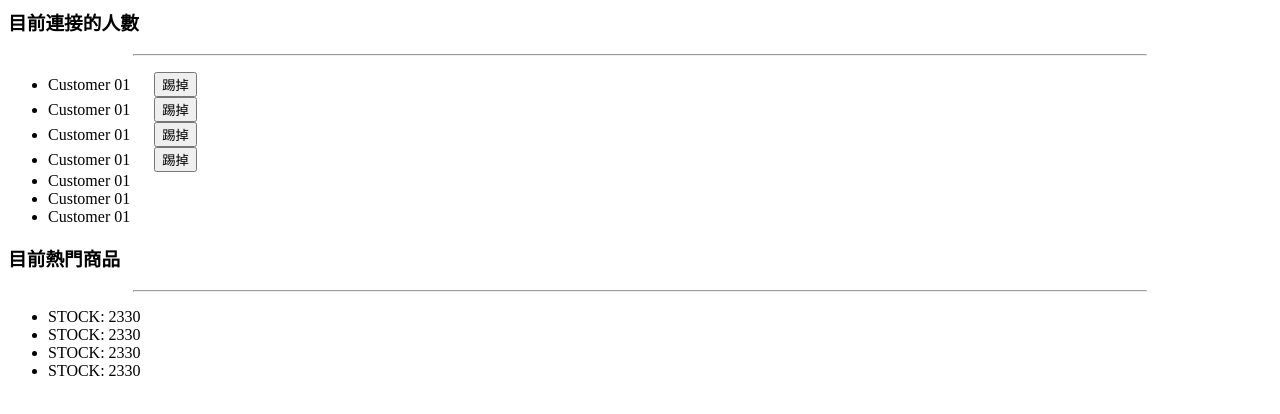
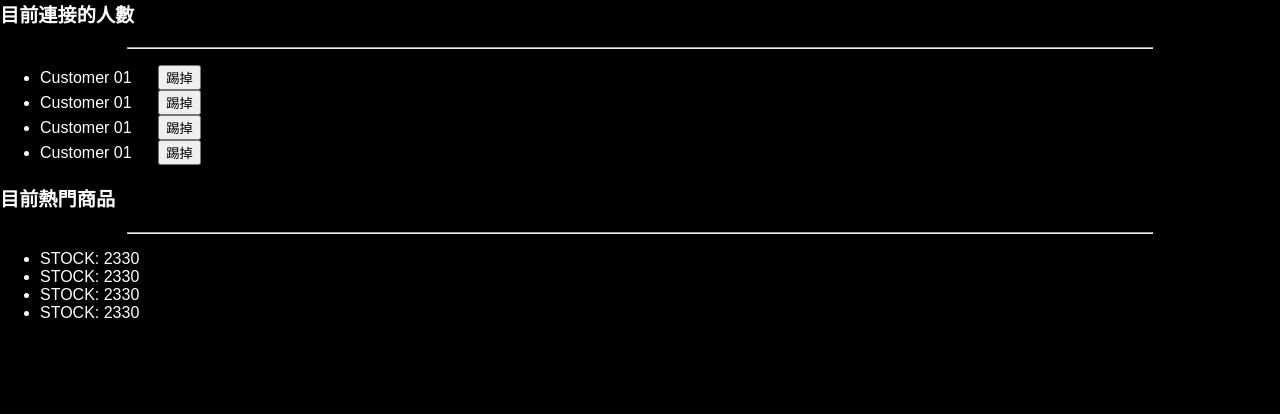
Before and after one commit to ehcoolguy/ehcoolguy.github.io, a plain HTML site: page index.html in a window 1280 px wide. Drawn offline with Linux system fonts and the light colour scheme.

Commit message:
index.html: Change style.

```diff
--- a/index.html
+++ b/index.html
@@ -1,6 +1,31 @@
 <html>
   <head>
     <title>This is a test page.</title>
+    <style>
+			 html, body {
+ margin: 0px;
+ padding: 0px;
+ border: 0px;
+ color: #fff;
+ background: #000;
+ }
+ html, body, p, th, td, li, dd, dt {
+ font: 1em Arial, Helvetica, sans-serif;
+ }
+ h1, h2, h3, h4, h5, h6 {
+ font-family: Arial, Helvetica, sans-serif;
+ }
+ h1 { font-size: 2em; }
+ h2 { font-size: 1.5em; }
+ h3 { font-size: 1.2em ; }
+ h4 { font-size: 1.0em; }
+ h5 { font-size: 0.9em; }
+ h6 { font-size: 0.8em; }
+ a:link { color: #00f; }
+ a:visited { color: #009; }
+ a:hover { color: #06f; }
+ a:active { color: #0cf; }
+    </style>
   </head>
   <body>
     <div id="content">
@@ -11,9 +36,6 @@
       <li>Customer 01 &nbsp;&nbsp;&nbsp;&nbsp; <button>踢掉</button></li>
       <li>Customer 01 &nbsp;&nbsp;&nbsp;&nbsp; <button>踢掉</button></li>
       <li>Customer 01 &nbsp;&nbsp;&nbsp;&nbsp; <button>踢掉</button></li>
-      <li>Customer 01</li>
-      <li>Customer 01</li>
-      <li>Customer 01</li>
     </ul>
     <h3>目前熱門商品</h3>
     <hr width="80%" align="center" />
```
